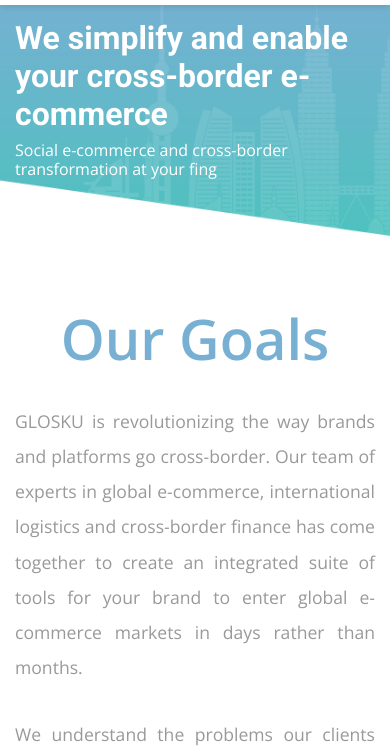
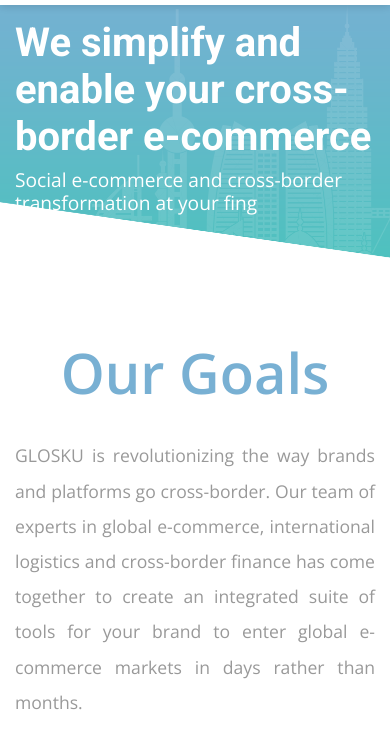
Before and after one commit to rosareyes/glosku, a plain HTML site: page aboutus.html in a window 390 px wide. Shown: the part 51-800 px from the top of the page. Drawn offline with nearby package versions, Linux system fonts and the light colour scheme.

Commit message:
fix fonts

```diff
--- a/css/master.css
+++ b/css/master.css
@@ -203,10 +203,10 @@
   }
   .first-section-page__aboutus h1 {
     font-weight: 700;
-      font-size: 2rem;
+      font-size: 2.5rem;
   }
   .aboutus__header h3 {
-    font-size: 1rem;
+    font-size: 1.2rem;
   }
 
 }
```
